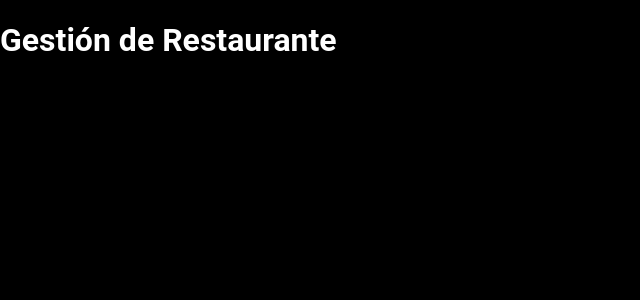
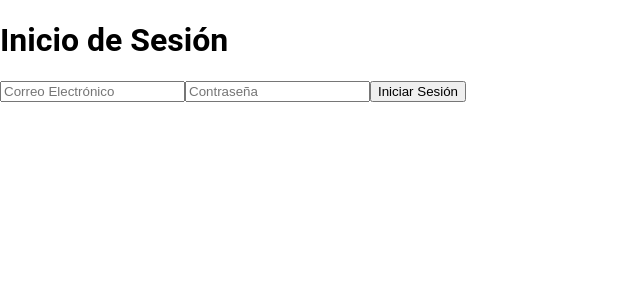
Before and after one commit to Pablolopezlo15/GestionRestaurante-ProyectoDAW, a React (Create React App) app: page /login in a window 1280 px wide. Shown: the top 300 px of the page, without its empty margins (0-640 px from the left). Built offline with nearby package versions, Linux system fonts and the light colour scheme.

Commit message:
Firebase y router

```diff
--- a/package.json
+++ b/package.json
@@ -6,9 +6,13 @@
     "@testing-library/jest-dom": "^5.17.0",
     "@testing-library/react": "^13.4.0",
     "@testing-library/user-event": "^13.5.0",
+    "localforage": "^1.10.0",
+    "match-sorter": "^6.3.4",
     "react": "^18.2.0",
     "react-dom": "^18.2.0",
+    "react-router-dom": "^6.22.3",
     "react-scripts": "5.0.1",
+    "sort-by": "^1.2.0",
     "web-vitals": "^2.1.4",
     "workbox-background-sync": "^6.6.0",
     "workbox-broadcast-update": "^6.6.0",
--- a/public/index.html
+++ b/public/index.html
@@ -21,7 +21,7 @@
       work correctly both with client-side routing and a non-root public URL.
       Learn how to configure a non-root public URL by running `npm run build`.
     -->
-    <title>React App</title>
+    <title>Gestión Restaurante</title>
   </head>
   <body>
     <noscript>You need to enable JavaScript to run this app.</noscript>
--- a/src/App.js
+++ b/src/App.js
@@ -1,12 +1,16 @@
 import React from 'react';
 import './assets/css/index.css';
 
+
+
 function App() {
+    let nombre = ["Juan", "Pedro", "Maria"];
+    nombre = nombre[Math.floor(Math.random() * nombre.length)];
     return (
         <div className="App">
             <header className="App-header">
                 <h1>Gestión de Restaurante</h1>
-
+                <p>Bienvenido {nombre}</p>
             </header>
         </div>
     );
--- /dev/null
+++ b/src/Components/InicioSesion.js
@@ -0,0 +1,37 @@
+import app from '../firebase';
+import { getAuth, createUserWithEmailAndPassword } from 'firebase/auth';
+import { useState } from 'react';
+
+
+const InicioSesion = () => {
+  const auth = getAuth(app);
+  const [email, setEmail] = useState('');
+  const [password, setPassword] = useState('');
+
+  const handleSignUp = () => {
+    createUserWithEmailAndPassword(auth, email, password)
+      .then((userCredential) => {
+        // Signed up
+        const user = userCredential.user;
+        // ...
+      })
+      .catch((error) => {
+        const errorCode = error.code;
+        const errorMessage = error.message;
+        // ..
+      });
+  }
+
+  return (
+    <div>
+      <h1>Inicio de Sesión</h1>
+      <form onSubmit={e => { e.preventDefault(); handleSignUp(); }}>
+        <input type="email" placeholder="Correo Electrónico" onChange={e => setEmail(e.target.value)} />
+        <input type="password" placeholder="Contraseña" onChange={e => setPassword(e.target.value)} />
+        <button type="submit">Iniciar Sesión</button>
+      </form>
+    </div>
+  );
+}
+
+export default InicioSesion;
--- a/src/assets/css/index.css
+++ b/src/assets/css/index.css
@@ -3,8 +3,8 @@ body {
   margin: 0;
   padding: 0;
   box-sizing: border-box;
-  background-color: black;
-  color: white;
+  /* background-color: black;
+  color: white; */
 }
 
 code {
--- a/src/index.js
+++ b/src/index.js
@@ -5,10 +5,31 @@ import App from './App';
 import * as serviceWorkerRegistration from './serviceWorkerRegistration';
 import reportWebVitals from './reportWebVitals';
 
+import {
+  createBrowserRouter,
+  RouterProvider,
+  Route,
+  Link,
+} from "react-router-dom";
+
+import InicioSesion from './Components/InicioSesion';
+
+const router = createBrowserRouter([
+  {
+    path: "/",
+    element: <App/>,
+  },
+  {
+    path: "login",
+    element: <InicioSesion/>,
+  },
+]);
+
+
 const root = ReactDOM.createRoot(document.getElementById('root'));
 root.render(
   <React.StrictMode>
-    <App />
+    <RouterProvider router={router}/>
   </React.StrictMode>
 );
 
```
Also changed, not shown: 2 other files (tests, documents, lock files or other folders).
